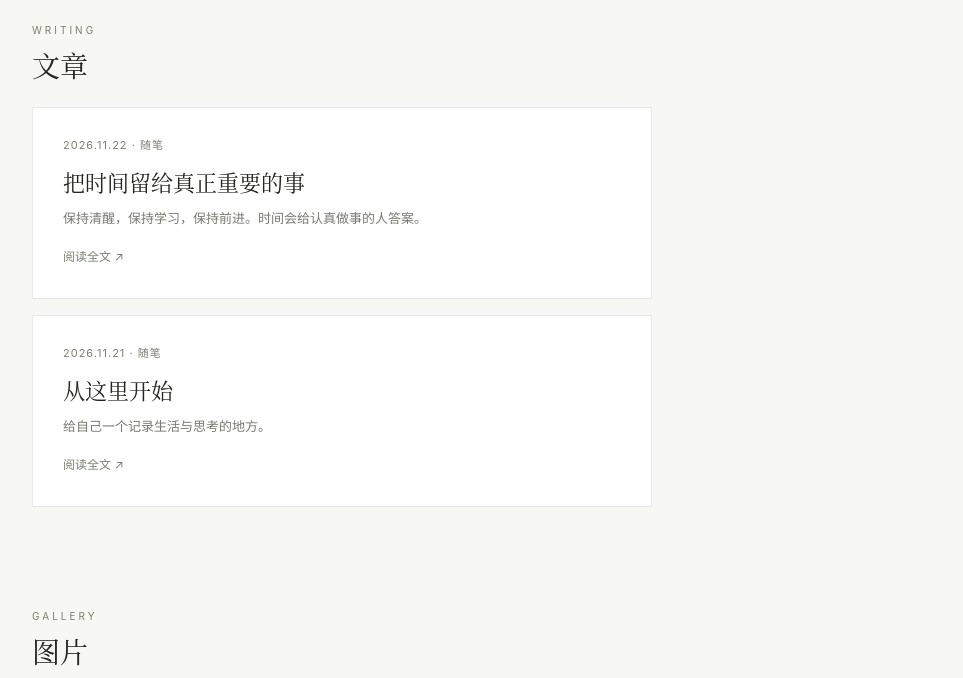
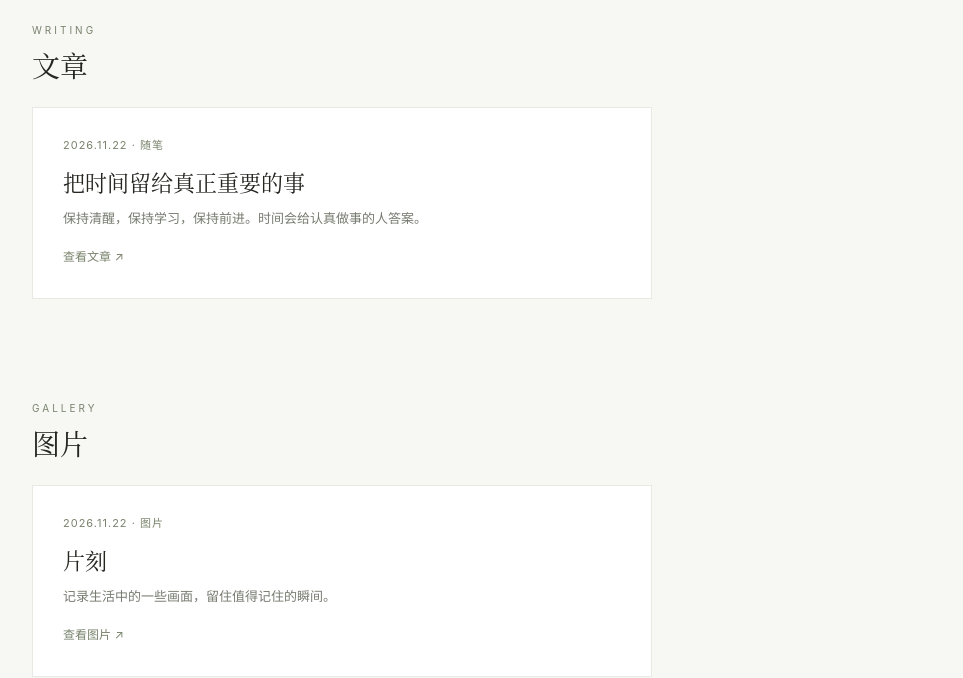
Before and after one commit to chengqipei888-glitch/my-personal-blog, a plain HTML site: page index.html in a window 1280 px wide. Shown: the part 131-809 px from the top of the page, without its empty margins (158-1121 px from the left). Drawn offline with Linux system fonts and the light colour scheme.

Commit message:
Simplify homepage to latest article card

```diff
--- a/index.html
+++ b/index.html
@@ -31,13 +31,7 @@ a:focus-visible{outline:2px solid var(--accent);outline-offset:4px}
 <div class="meta">2026.11.22 · 随笔</div>
 <h3>把时间留给真正重要的事</h3>
 <p>保持清醒，保持学习，保持前进。时间会给认真做事的人答案。</p>
-<a class="read" href="posts/first-post.html">阅读全文 ↗</a>
-</article>
-<article class="post" style="margin-top:16px">
-<div class="meta">2026.11.21 · 随笔</div>
-<h3>从这里开始</h3>
-<p>给自己一个记录生活与思考的地方。</p>
-<a class="read" href="posts/start-here.html">阅读全文 ↗</a>
+<a class="read" href="posts/index.html">查看文章 ↗</a>
 </article>
 </section>
 <section class="section" id="gallery">
```
